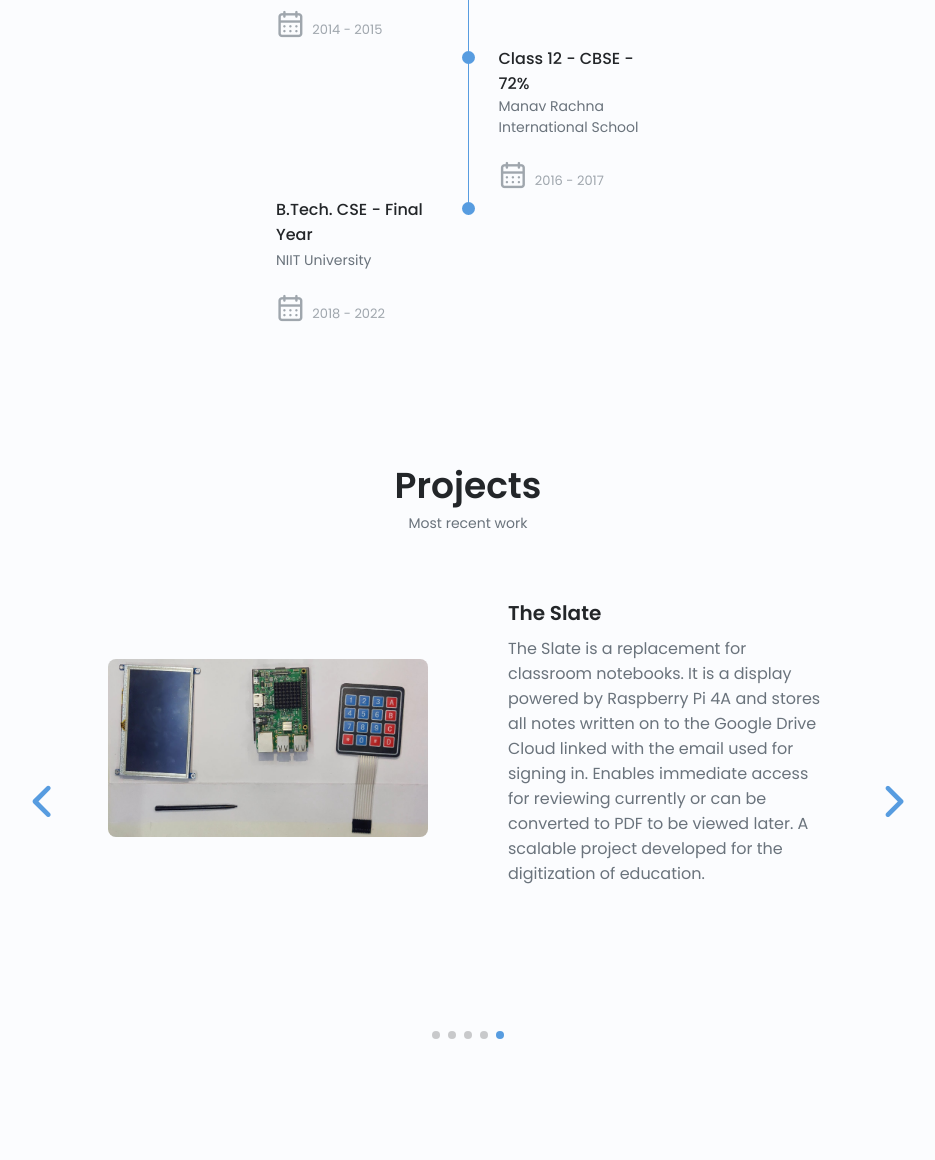
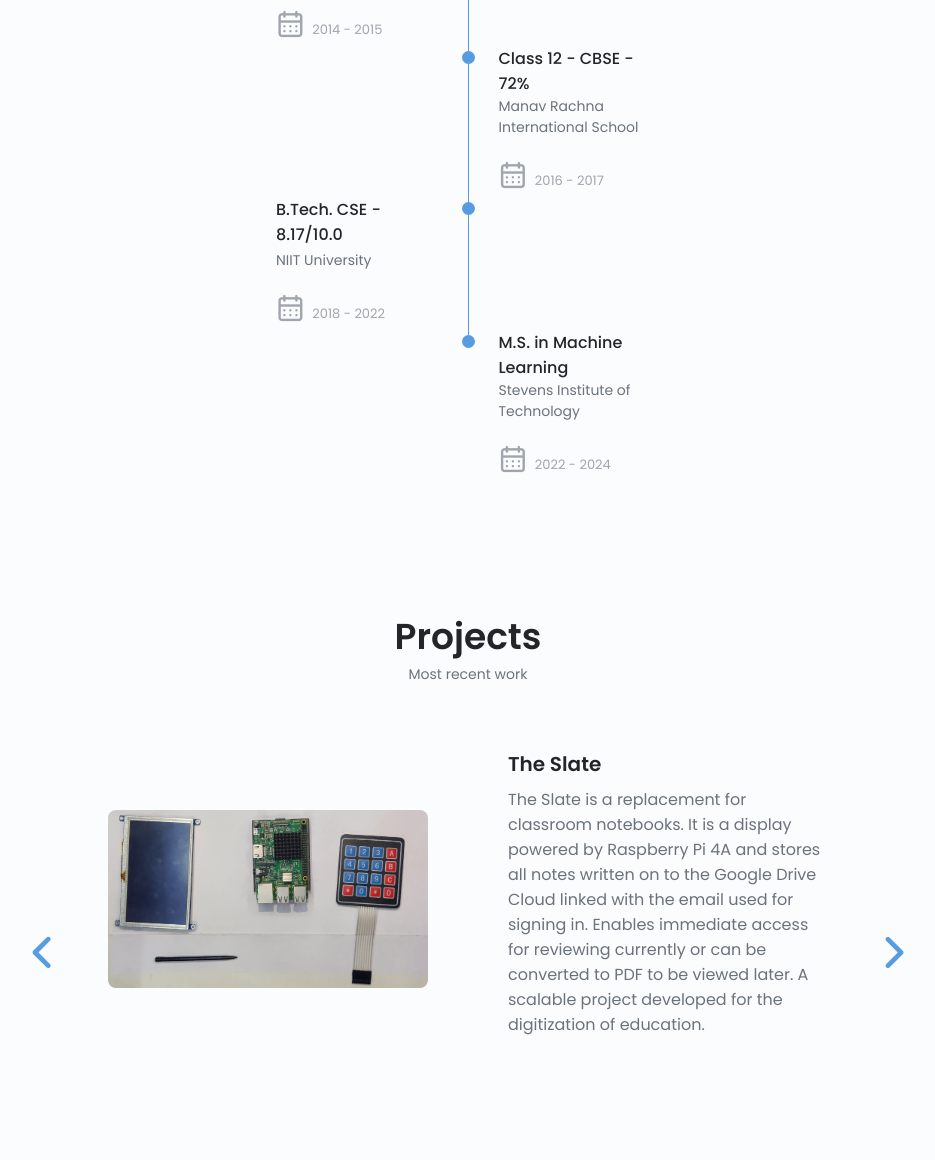
Before and after one commit to Yash2108/yash2108.github.io, a plain HTML site: page index.html in a window 1280 px wide. Shown: the part 3045-4205 px from the top of the page, without its empty margins (172-1107 px from the left). Drawn offline with nearby package versions, Linux system fonts and the light colour scheme.

Commit message:
Updated profile.

```diff
--- a/index.html
+++ b/index.html
@@ -575,7 +575,7 @@
                                         <div class="qualification__data">
                                             <div>
                                                 <h3
-                                                    class="qualification__title">B.Tech. CSE - Final Year</h3>
+                                                    class="qualification__title">B.Tech. CSE - 8.17/10.0</h3>
                                                 <span
                                                     class="qualification__subtitle">NIIT
                                                     University</span>
@@ -590,8 +590,33 @@
                                             <div>
                                                 <span
                                                     class="qualification__rounder"></span>
-                                                <!-- <span
-                                                    class="qualification__line"></span> -->
+                                                <span
+                                                    class="qualification__line"></span>
+                                            </div>
+                                        </div>
+                                        <!--==================== QUALIFICATION 4 ====================-->
+                                        <div class="qualification__data">
+                                            <div></div>
+
+                                            <div>
+                                                <span
+                                                    class="qualification__rounder"></span>
+                                                    <!-- <span
+                                                        class="qualification__line"></span> -->
+                                            </div>
+
+                                            <div>
+                                                <h3
+                                                    class="qualification__title">M.S. in Machine Learning</h3>
+                                                <span
+                                                    class="qualification__subtitle">Stevens Institute of Technology</span>
+                                                <div
+                                                    class="qualification__calendar">
+                                                    <i class="uil
+                                                        uil-calendar-alt
+                                                        qualification__icon"></i>
+                                                    2022 - 2024
+                                                </div>
                                             </div>
                                         </div>
 
@@ -671,7 +696,7 @@
                                                     <i class="uil
                                                         uil-calendar-alt
                                                         qualification__icon"></i>
-                                                    January 2022 - Currently working
+                                                    January 2022 - July 2022
                                                 </div>
                                             </div>
                                             <div>
@@ -930,7 +955,7 @@
 
                                         <div>
                                             <h3 class="contact__title">Call Me</h3>
-                                            <span class="contact__subtitle">+91-8826265422</span>
+                                            <span class="contact__subtitle">+1(201)616-9887</span>
                                         </div>
                                     </div>
 
@@ -939,7 +964,7 @@
 
                                         <div>
                                             <h3 class="contact__title">Email</h3>
-                                            <span class="contact__subtitle">1999yashjain@gmail.com</span>
+                                            <span class="contact__subtitle">yjain6@stevens.edu</span>
                                         </div>
                                     </div>
 
```
